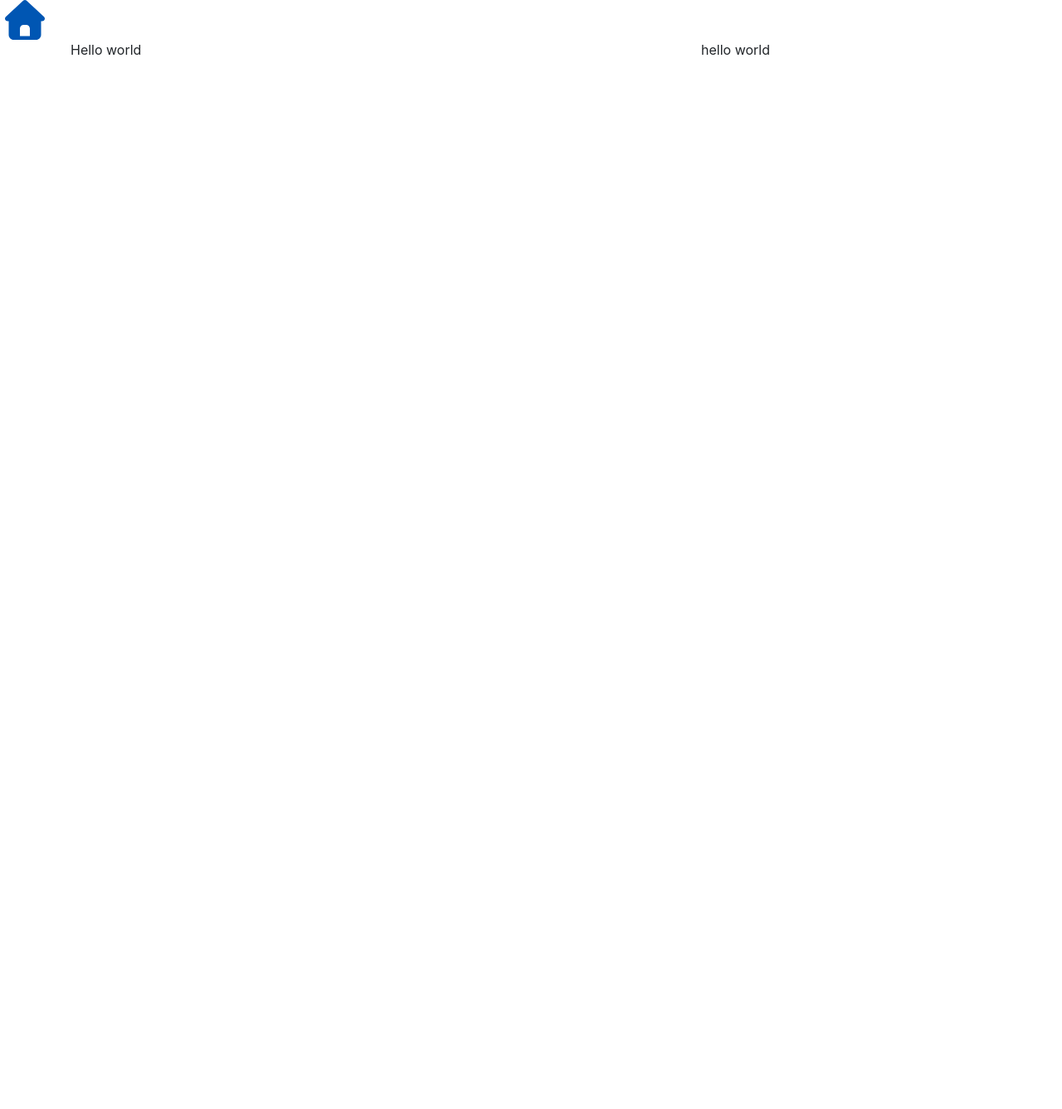
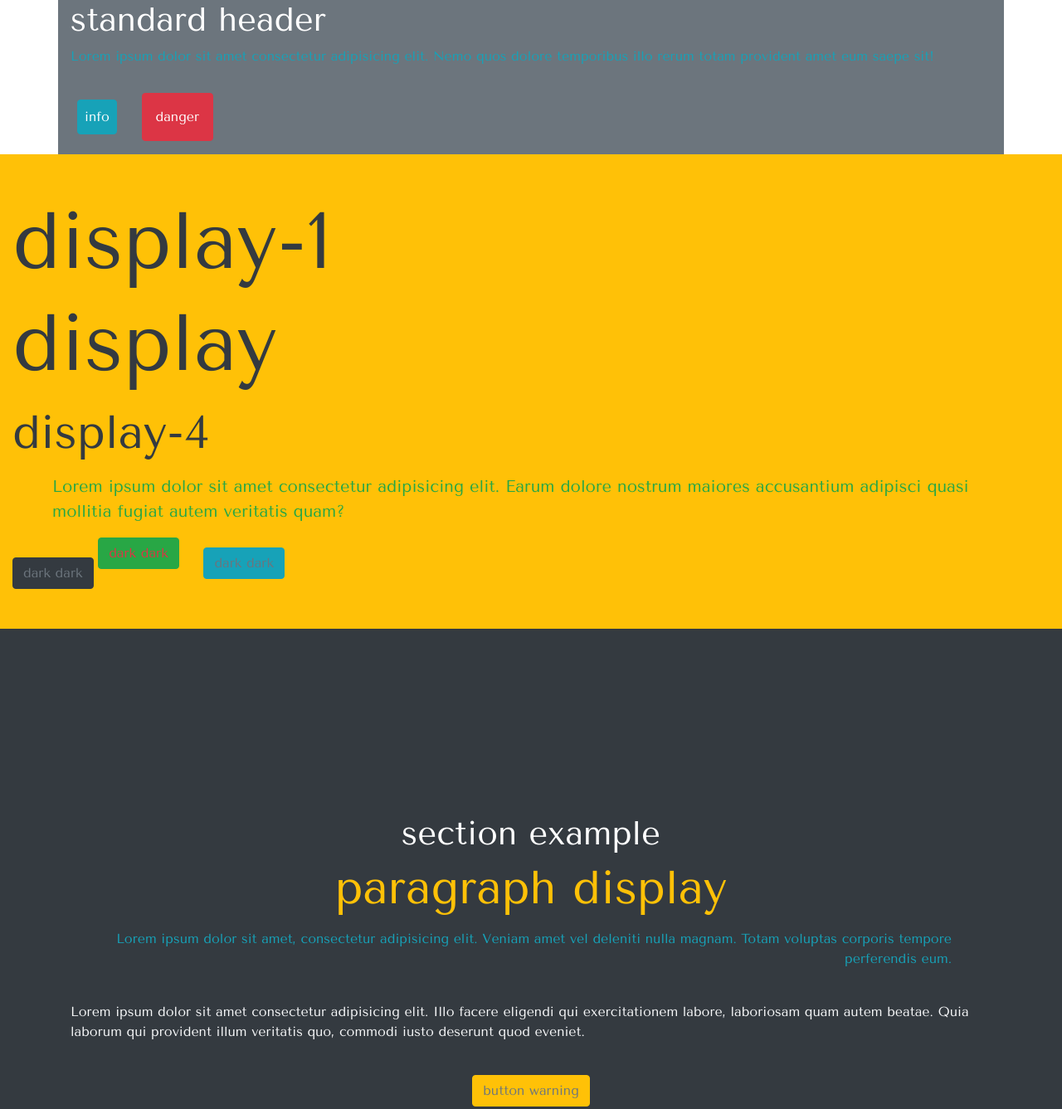
Before and after one commit to DeathPulse274/bootstrap-proj1, a plain HTML site: page setup/index.html in a window 1280 px wide. Shown: the whole page at 83% size. Before the commit the page ends 800 px from the top, so only its background shows below. Drawn offline with nearby package versions, Linux system fonts and the light colour scheme.

Commit message:
container, container-fluid , padding , margin, textcolors, background colors

```diff
--- /dev/null
+++ b/setup/css/main.css
@@ -0,0 +1,8 @@
+body{
+    font-family: 'Oxygen', sans-serif;
+    font-family: 'Roboto Condensed', sans-serif;
+    font-family: 'Tenor Sans', sans-serif;
+}
+.height{
+    min-height: 100vh; /*makes 100% of window*/
+}
--- a/setup/index.html
+++ b/setup/index.html
@@ -7,7 +7,12 @@
   <title>Document</title>
   <!-- Bootstrap css-->
   <link rel="stylesheet" href="./css/bootstrap.min.css">
+  <!--Google Fonts-->
+  <link href="https://fonts.googleapis.com/css2?family=Oxygen:wght@700&family=Roboto+Condensed&family=Tenor+Sans&display=swap" rel="stylesheet">
+  <!-- Project custom Main CSS-->
+  <link rel="stylesheet" href="./css/main.css">
 </head>
+
 <body>
   <!-- jquery-->
   <script src="./js/jquery-3.5.1.min.js"></script>
@@ -17,17 +22,52 @@
   <script src="./js/all.js"></script>
 
   <!-- emmet code .container>.row>(.col-4)*3-->
-  <a href="#">
-    <i class="fas fa-home fa-3x"></i>
-  </a>
+  <!--.container>.row>(.col>{hello-world}>a.btn.btn-fill.btn-primary)*3-->
 
-  <div class="container">
+  <div class="container bg-secondary text-white">
     <div class="row">
-      <div class="col-4">Hello world</div>
-      <div class="col-4"></div>
-      <div class="col-4">hello world</div>
+      <div class="col">
+        <h1>standard header</h1>
+        <p class="text-info">
+          Lorem ipsum dolor sit amet consectetur adipisicing elit. Nemo quos dolore temporibus illo rerum totam provident amet eum saepe sit!
+        </p>
+        <button type="button" class="btn btn-info m-2 p-2">info</button>
+        <button type="button" class="btn btn-danger m-3 p-3">danger</button>
+      </div>
     </div>
   </div>
+  <!--Container ends-->
+
+  <!--Container-flid-->
+  <div class="container-fluid bg-warning text-dark py-5">
+    <div class="row">
+      <div class="col">
+        <h1 class="display-1">display-1</h1>
+        <p class="display-1">display</p>
+        <p class="display-4">display-4</p>
+        <p class="text-success lead px-5">Lorem ipsum dolor sit amet consectetur adipisicing elit. Earum dolore nostrum maiores accusantium adipisci quasi mollitia fugiat autem veritatis quam?</p>
+        <button type="button" class="btn btn-dark text-secondary mt-4">dark dark</button>
+        <button type="button" class="btn btn-success text-danger mb-4">dark dark</button>
+        <button type="button" class="btn btn-info text-muted mx-4">dark dark</button>
+      </div>
+    </div>
+  </div>
+  <!--Container fluid ends-->
+
+  <!--Section with padding,margin and align-items-center-->
+  <section id="skills" class="bg-dark">
+    <div class="container">
+      <div class="row align-items-center height text-center">
+        <div class="col">
+          <h1 class="text-white">section example</h1>
+          <p class="display-4 text-warning">paragraph display</p>
+          <p class="text-info px-5 text-right">Lorem ipsum dolor sit amet, consectetur adipisicing elit. Veniam amet vel deleniti nulla magnam. Totam voluptas corporis tempore perferendis eum.</p>
+          <p class="text-light text-left py-4">Lorem ipsum dolor sit amet consectetur adipisicing elit. Illo facere eligendi qui exercitationem labore, laboriosam quam autem beatae. Quia laborum qui provident illum veritatis quo, commodi iusto deserunt quod eveniet.</p>
+          <button class="btn btn-warning text-secondary">button warning</button>
+        </div>
+      </div>
+    </div>
+  </section>
 
 </body>
 </html>
```
Also changed, not shown: setup/img/header-background.jpeg (added).
